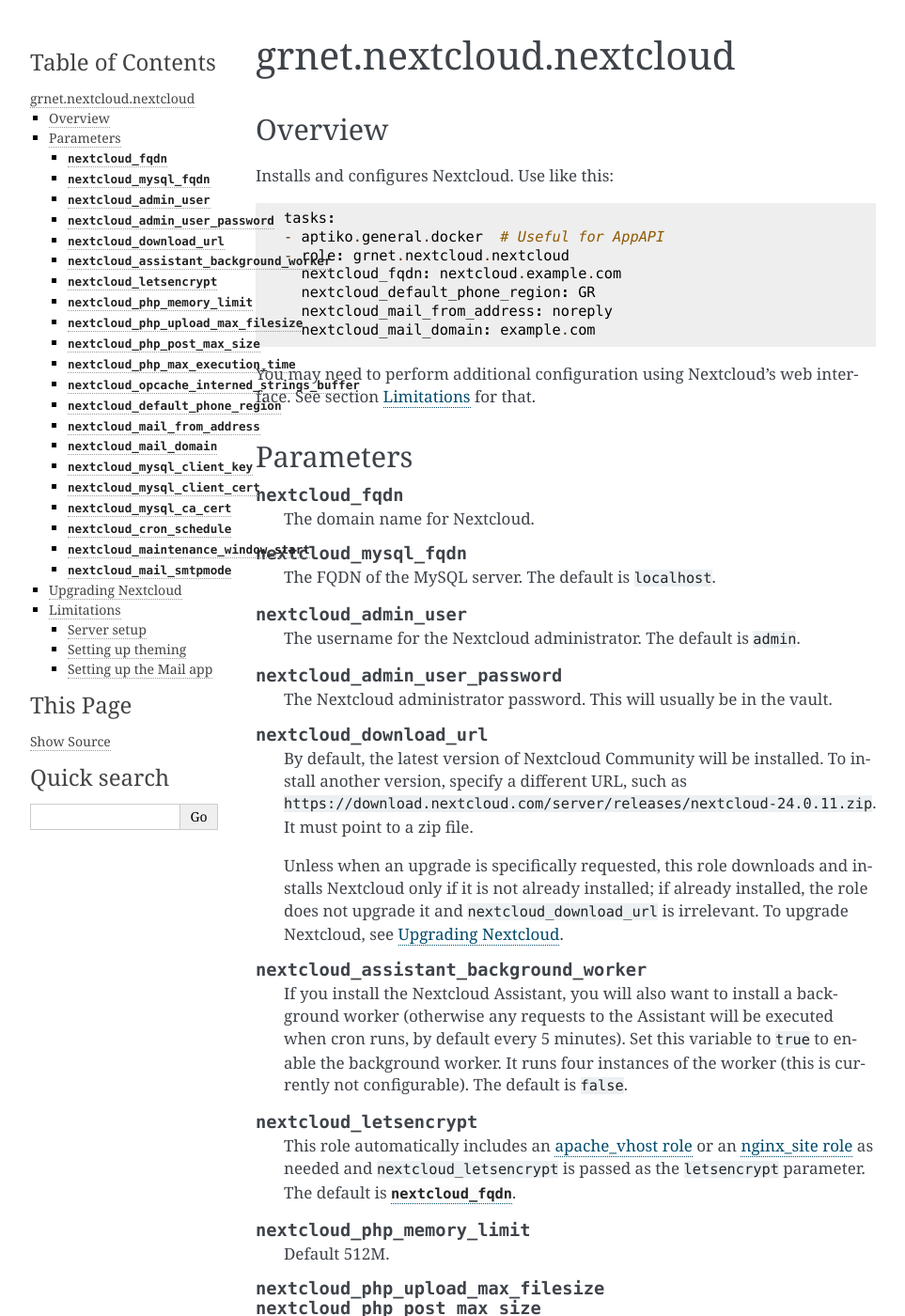
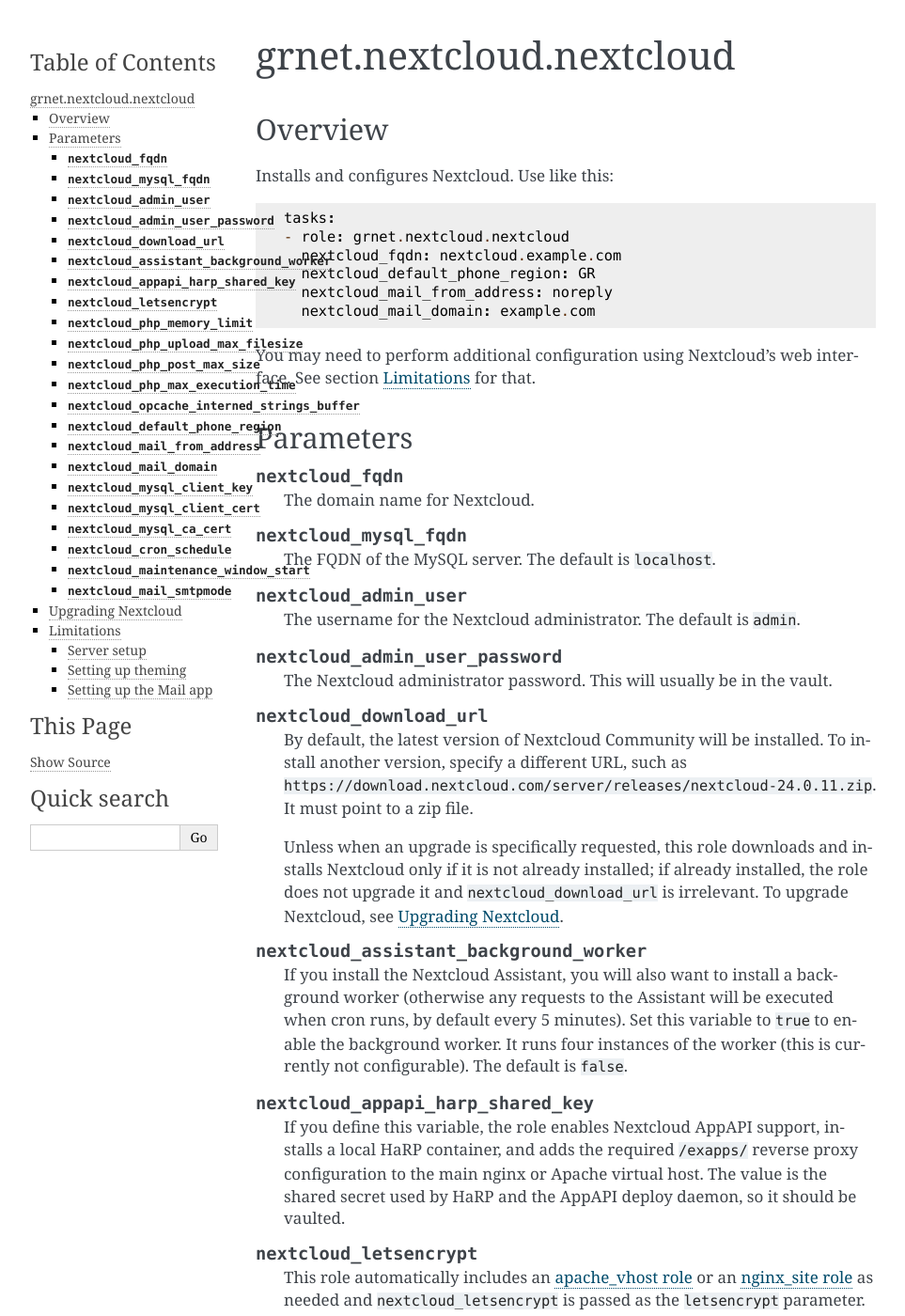
Before and after one commit to grnet/team-collaboration-toolkit, a Sphinx documentation site: the page built from docs/nextcloud/nextcloud.rst, in a window 1280 px wide and 1400 px high. Shown: the whole window at 94% size, without its empty margins (148-1111 px from the left). Built offline with Sphinx 7.4.7, drawn with Linux system fonts in a browser that asks for light colours.

Commit message:
Install AppAPI on Nextcloud

```diff
--- a/docs/nextcloud/nextcloud.rst
+++ b/docs/nextcloud/nextcloud.rst
@@ -10,7 +10,6 @@ Overview
 Installs and configures Nextcloud. Use like this::
 
   tasks:
-  - aptiko.general.docker  # Useful for AppAPI
   - role: grnet.nextcloud.nextcloud
     nextcloud_fqdn: nextcloud.example.com
     nextcloud_default_phone_region: GR
@@ -62,6 +61,14 @@ Parameters
    variable to ``true`` to enable the background worker. It runs four
    instances of the worker (this is currently not configurable). The
    default is ``false``.
+
+.. data:: nextcloud_appapi_harp_shared_key
+
+   If you define this variable, the role enables Nextcloud AppAPI
+   support, installs a local HaRP container, and adds the required
+   ``/exapps/`` reverse proxy configuration to the main nginx or Apache
+   virtual host. The value is the shared secret used by HaRP and the
+   AppAPI deploy daemon, so it should be vaulted.
 
 .. data:: nextcloud_letsencrypt
 
```
Also changed, not shown: 5 other files.
